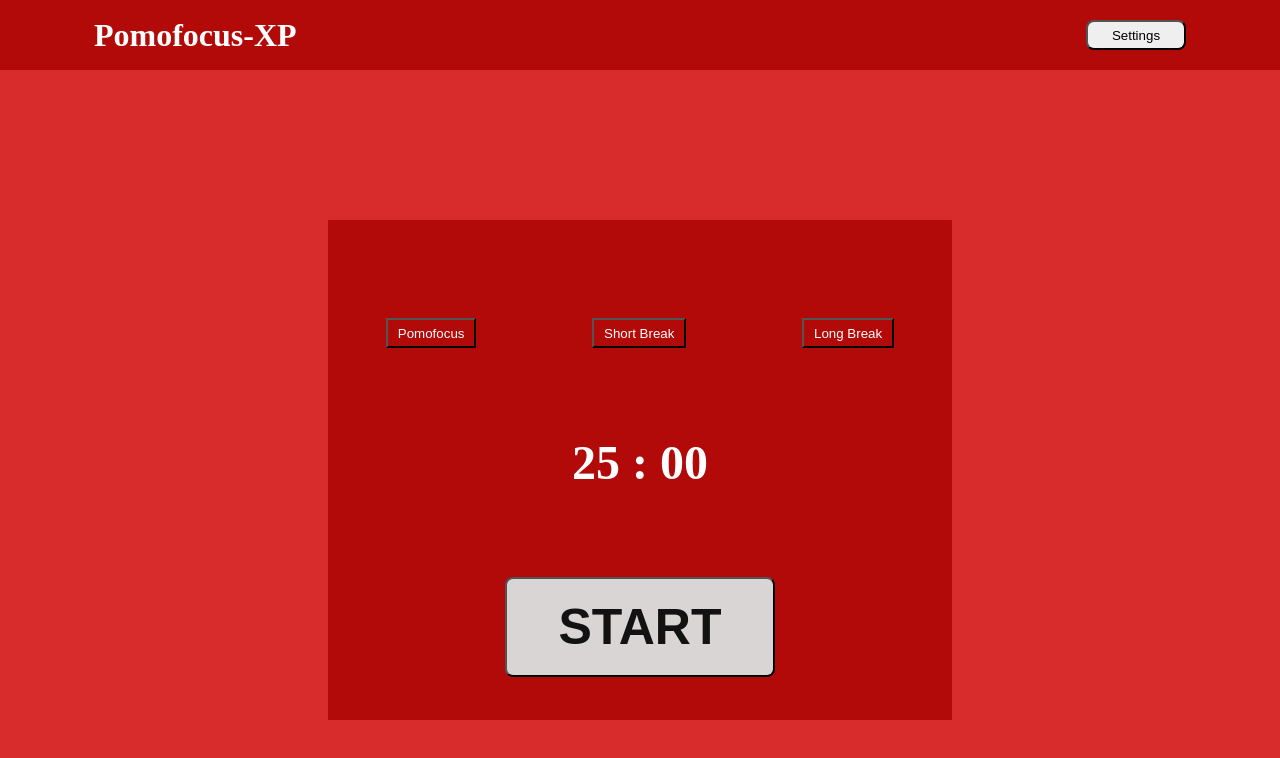
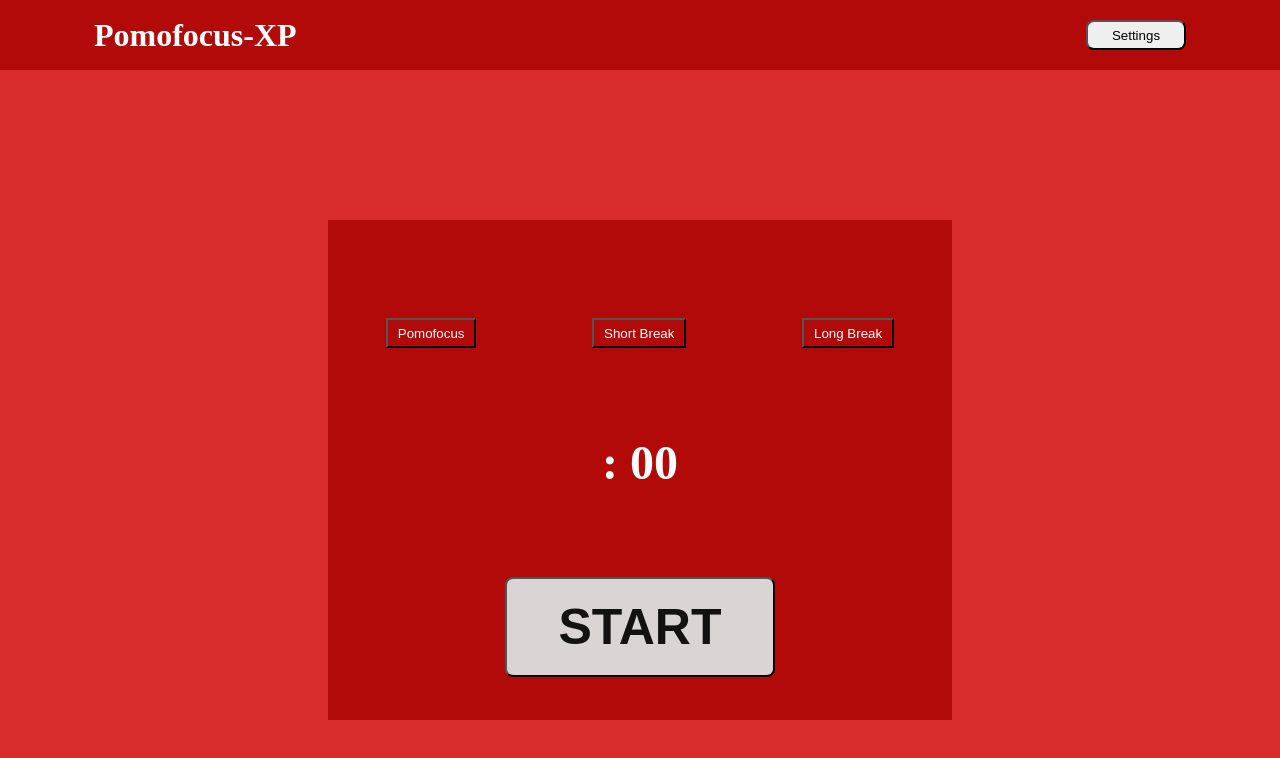
Before and after one commit to wilian-tavares/PomoPrize, a React (Create React App) app: page / in a window 1280 px wide. Shown: the top 758 px of the page. Built offline with nearby package versions, Linux system fonts and the light colour scheme.

Commit message:
Feat: valores do Modal no Local Storage

```diff
--- a/src/pages/Home/index.tsx
+++ b/src/pages/Home/index.tsx
@@ -4,12 +4,32 @@ import React from "react";
 import { useState, useEffect } from "react";
 import styles from './home.module.scss';
 import Header from "../../components/Header";
+import { stringify } from "querystring";
 
 
 export default function Home() {
-    const [newFocus, setNewFocus]= useState<number>(25)
-    const [newShort, setNewShort] = useState<number>(5)
-    const [newLong, setNewLong] = useState<number>(15)
+    const [newFocus, setNewFocus] = useState<number>(() => {
+        const newfocusMemory = localStorage.getItem("NewFocus");
+        if (newfocusMemory !== null) {
+            return JSON.parse(newfocusMemory) || 0;
+        }
+
+    })
+
+
+    const [newShort, setNewShort] = useState<number>(() => {
+        const newShortMemory = localStorage.getItem("NewShort");
+        if (newShortMemory !== null) {
+            return JSON.parse(newShortMemory) || 0;
+        }
+    })
+
+    const [newLong, setNewLong] = useState<number>(() => {
+        const newLongMemory = localStorage.getItem("NewLong");
+        if (newLongMemory !== null) {
+            return JSON.parse(newLongMemory) || 0;
+        }
+    })
 
     const [minutes, setMinutes] = useState<number>(newFocus);
     const [shortBreak, setShortBreak] = useState<number>(newShort);
@@ -206,27 +226,26 @@ export default function Home() {
         setNewFocus(newFocus);
         setMinutes(newFocus);
     }
-    function handleShort(newShort: number){
+    function handleShort(newShort: number) {
         setNewShort(newShort);
         setShortBreak(newShort);
     }
-    function handleLong(newLong: number){
+    function handleLong(newLong: number) {
         setNewLong(newLong);
         setLongBreak(newLong);
     }
 
 
-useEffect(() => {
+    useEffect(() => {
+        localStorage.setItem("NewFocus", JSON.stringify(newFocus));
+        localStorage.setItem("NewShort", JSON.stringify(newShort));
+        localStorage.setItem("NewLong", JSON.stringify(newLong));
+    }, [newFocus, newShort, newLong])
 
-    handleFocus(newFocus);
-    // handleShort(newShort);
-    // handleLong(newLong);
-
-}, [newFocus])
 
     return (
         <>
-             <Header
+            <Header
                 theme={theme}
                 HandleFocus={handleFocus}
                 HandleShort={handleShort}
@@ -236,7 +255,7 @@ useEffect(() => {
                 newShort={newShort}
                 newLong={newLong}
 
-                         />
+            />
 
             <div className={`${styles.containerHome} ${styles[theme]}`}>
 
```
